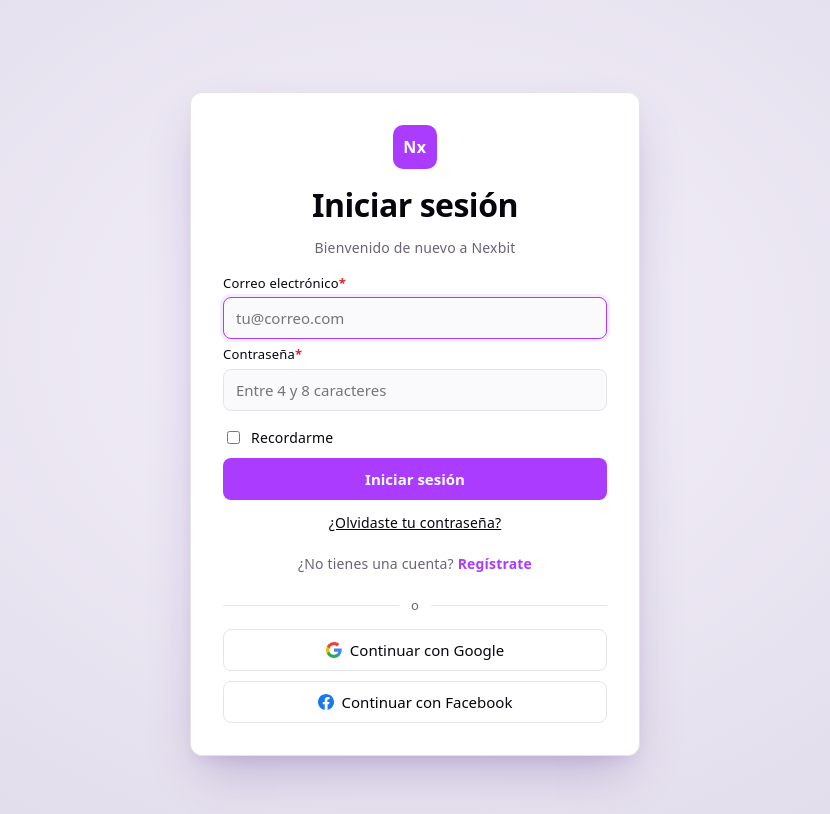
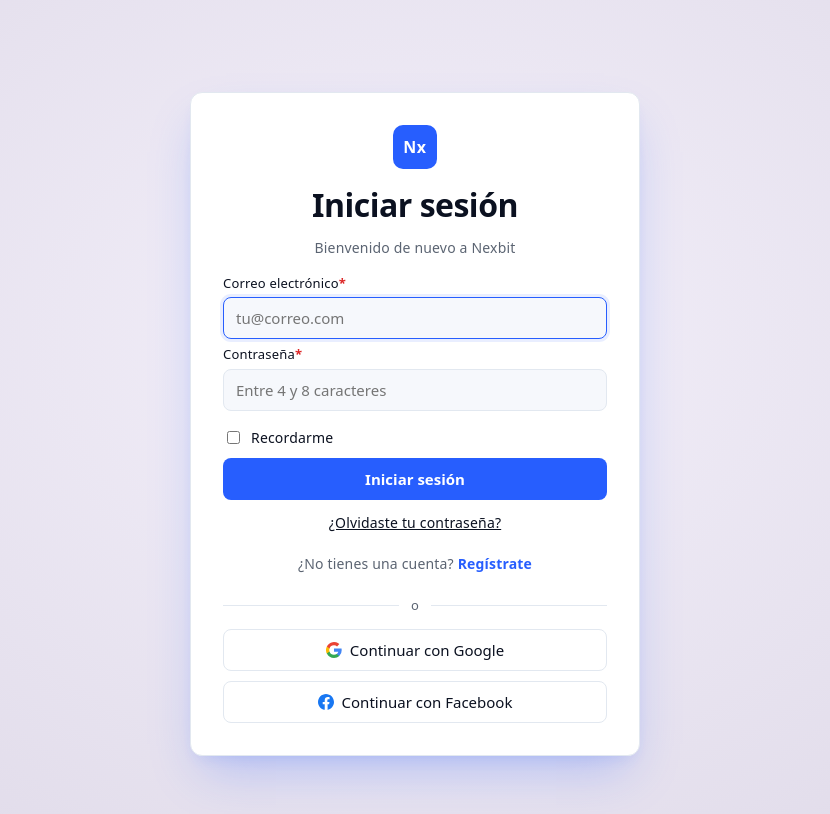
Before and after one commit to Proyecto-Equipo-6/frontend-solid, a React (Vite) app: page /login in a window 1280 px wide. Shown: the top 814 px of the page, without its empty margins (225-1055 px from the left). Built offline with nearby package versions, Linux system fonts and the light colour scheme; no server answers.

Commit message:
cambio de colores

```diff
--- a/src/components/articulo/TarjetaArticulo/TarjetaArticulo.css
+++ b/src/components/articulo/TarjetaArticulo/TarjetaArticulo.css
@@ -60,9 +60,9 @@
   left: 10px;
   padding: 4px 10px;
   font-size: 12px;
-  font-weight: 500;
-  color: var(--text-h);
-  background: rgba(255, 255, 255, 0.9);
+  font-weight: 600;
+  color: #fff;
+  background: var(--accent);
   border-radius: 999px;
 }
 
--- a/src/components/ui/Loader/Loader.jsx
+++ b/src/components/ui/Loader/Loader.jsx
@@ -44,7 +44,7 @@ const StyledOverlay = styled.div`
   z-index: 9999;
   display: grid;
   place-items: center;
-  background: var(--bg-suave, #faf9fb);
+  background: var(--bg-suave, #f6f8fc);
   opacity: ${({ oculto }) => (oculto ? 0 : 1)};
   visibility: ${({ oculto }) => (oculto ? 'hidden' : 'visible')};
   transition:
--- a/src/index.css
+++ b/src/index.css
@@ -1,12 +1,12 @@
 :root {
-  --text: #6b6375;
-  --text-h: #08060d;
-  --text-suave: #9a94a3;
+  --text: #5b6472;
+  --text-h: #0b1120;
+  --text-suave: #8a94a6;
   --bg: #fff;
-  --bg-suave: #faf9fb;
-  --border: #e5e4e7;
-  --accent: #aa3bff;
-  --accent-bg: rgba(170, 59, 255, 0.1);
+  --bg-suave: #f6f8fc;
+  --border: #e2e8f0;
+  --accent: #275efe;
+  --accent-bg: rgba(39, 94, 254, 0.1);
   --sobre-accent: #fff;
   --error: #dc2626;
   --error-bg: #fee2e2;
@@ -18,8 +18,8 @@
     rgba(0, 0, 0, 0.1) 0 10px 15px -3px,
     rgba(0, 0, 0, 0.05) 0 4px 6px -2px;
   --shadow-card:
-    0 24px 48px -12px rgba(84, 44, 140, 0.28),
-    0 8px 16px -8px rgba(84, 44, 140, 0.14);
+    0 24px 48px -12px rgba(39, 94, 254, 0.28),
+    0 8px 16px -8px rgba(39, 94, 254, 0.14);
 
   --radio: 8px;
   --radio-grande: 12px;
@@ -45,8 +45,8 @@
     --bg: #16171d;
     --bg-suave: #1d1f27;
     --border: #2e303a;
-    --accent: #c084fc;
-    --accent-bg: rgba(192, 132, 252, 0.15);
+    --accent: #2f71ff;
+    --accent-bg: rgba(47, 113, 255, 0.15);
     --error: #f87171;
     --error-bg: rgba(248, 113, 113, 0.12);
     --error-border: rgba(248, 113, 113, 0.35);
--- a/src/pages/ArticuloDetalle/ArticuloDetalle.css
+++ b/src/pages/ArticuloDetalle/ArticuloDetalle.css
@@ -54,9 +54,9 @@
   align-self: flex-start;
   padding: 4px 10px;
   font-size: 12px;
-  font-weight: 500;
-  color: var(--text-h);
-  background: var(--accent-bg);
+  font-weight: 600;
+  color: #fff;
+  background: var(--accent);
   border-radius: 999px;
 }
 
--- a/src/pages/roles/cliente/VistaCarrito.css
+++ b/src/pages/roles/cliente/VistaCarrito.css
@@ -25,8 +25,8 @@
   font-size: 13px;
   text-transform: uppercase;
   letter-spacing: 0.08em;
-  color: #2d7ff9;
-  background: rgba(45, 127, 249, 0.1);
+  color: var(--accent);
+  background: var(--accent-bg);
   border-radius: 999px;
 }
 
--- a/src/pages/roles/cliente/VistaCliente.css
+++ b/src/pages/roles/cliente/VistaCliente.css
@@ -25,8 +25,8 @@
   font-size: 13px;
   text-transform: uppercase;
   letter-spacing: 0.08em;
-  color: #2d7ff9;
-  background: rgba(45, 127, 249, 0.1);
+  color: var(--accent);
+  background: var(--accent-bg);
   border-radius: 999px;
 }
 
```
